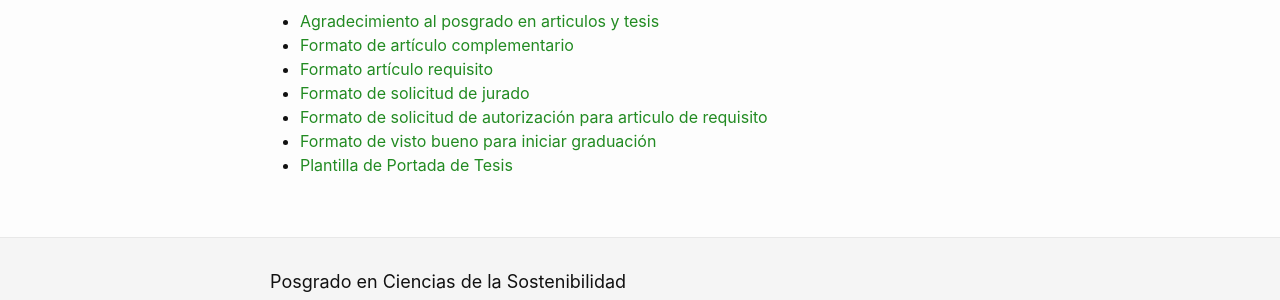
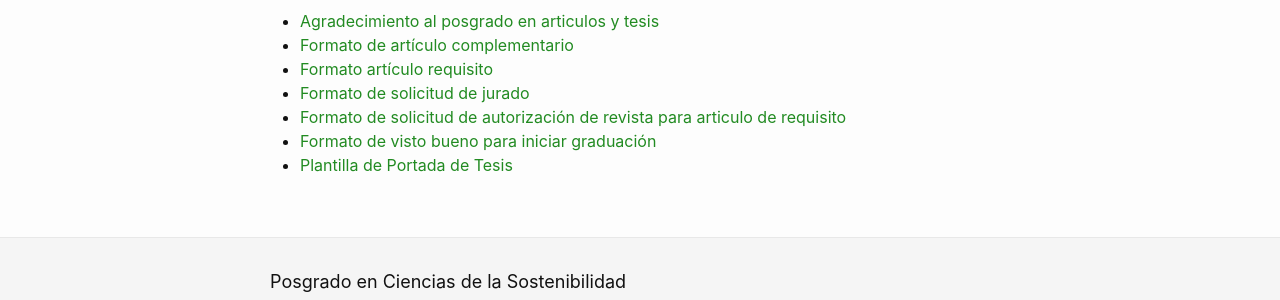
Before and after one commit to pcs-unam/pcs-unam.github.io, a Jekyll site: the page built from doctorado/descargables.md, in a window 1280 px wide. Shown: the part 651-951 px from the top of the page. Built offline with Jekyll 4.4.1, drawn with Linux system fonts in a browser that asks for light colours.

Commit message:
Cambió nombre de descargable para que se entienda mejor

```diff
--- a/doctorado/descargables.md
+++ b/doctorado/descargables.md
@@ -26,6 +26,6 @@
  - [Formato de artículo complementario](/assets/docs/graduacion_doctorado/formato_articulo_complementario.docx)
  - [Formato artículo requisito](/assets/docs/graduacion_doctorado/formato_articulo_requisito.docx)
  - [Formato de solicitud de jurado](/assets/docs/graduacion_doctorado/formato_solicitud_jurado_doc.docx)
- - [Formato de solicitud de autorización para articulo de requisito](/assets/docs/graduacion_doctorado/formato_solicitud_revista_para_articulo_de_requisito.docx)
+ - [Formato de solicitud de autorización de revista para articulo de requisito](/assets/docs/graduacion_doctorado/formato_solicitud_revista_para_articulo_de_requisito.docx)
  - [Formato de visto bueno para iniciar graduación](/assets/docs/graduacion_doctorado/formato_visto_bueno_iniciar_graduacion.docx)
  - [Plantilla de Portada de Tesis](/assets/docs/graduacion_doctorado/portada-tesis-doc-pcs.docx)
```
